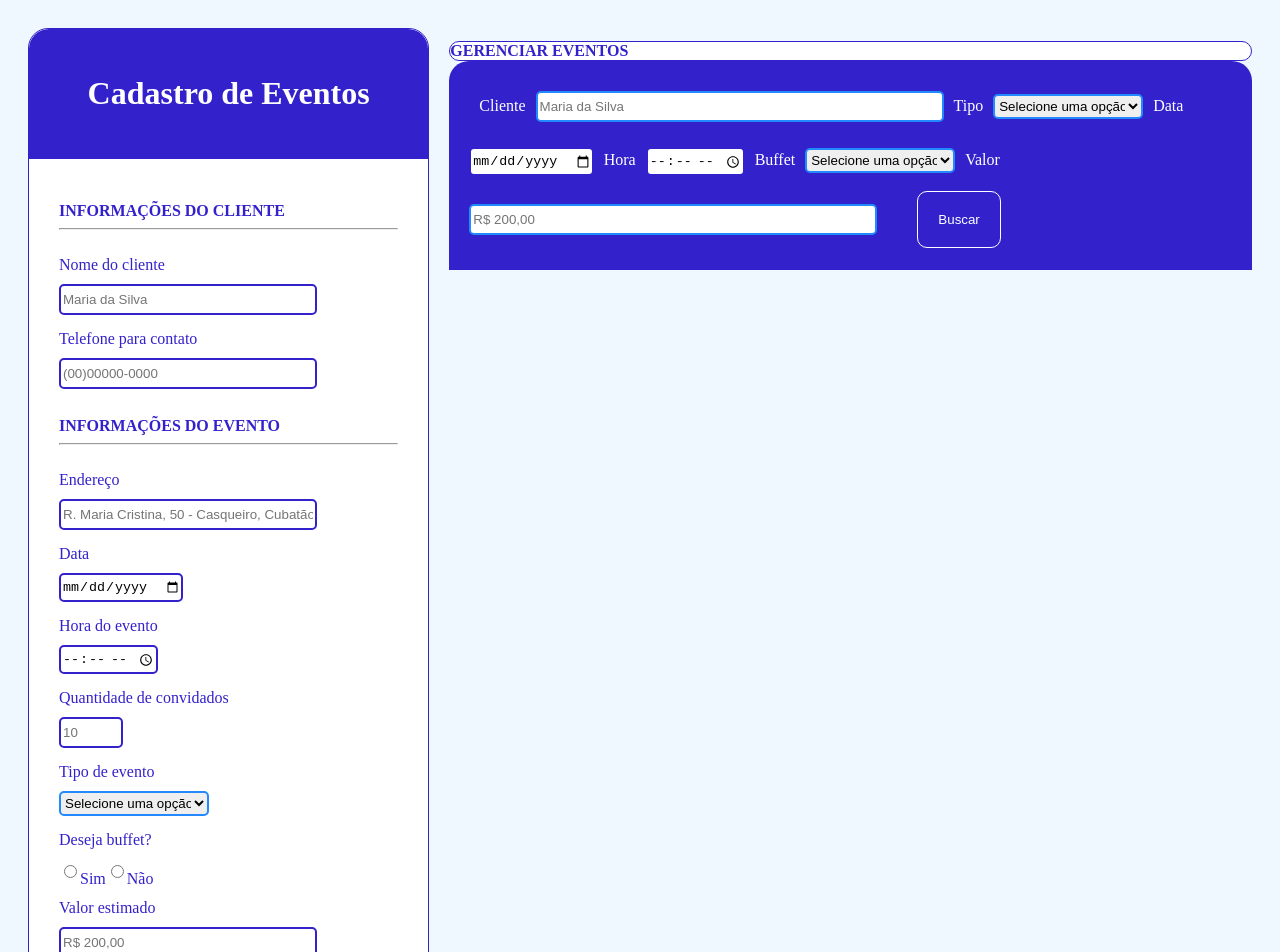
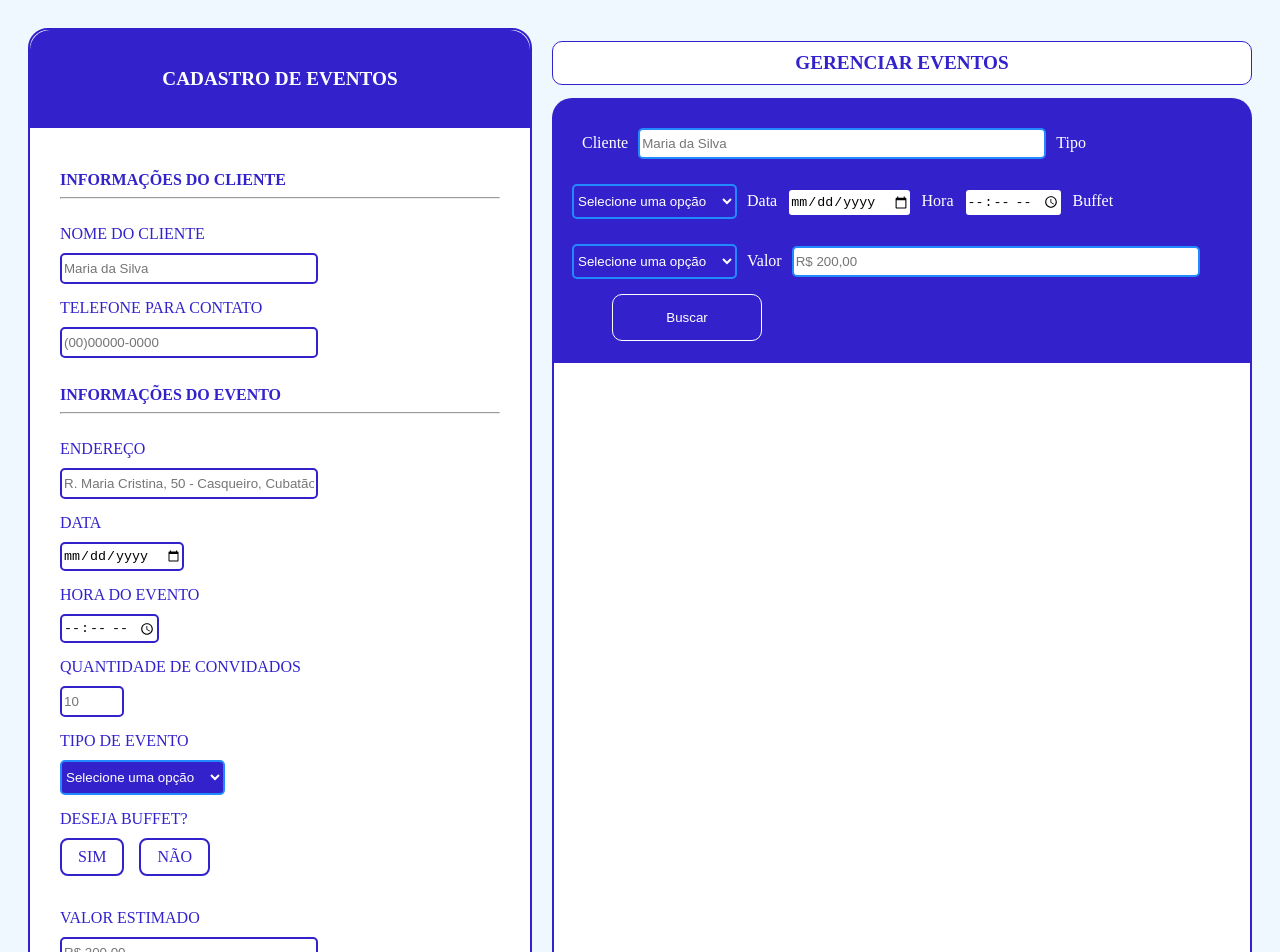
Before and after one commit to Isaavs04/SiteEventosReact, a React (Vite) app in the folder GestaoEventos/: page / in a window 1280 px wide. Shown: the top 952 px of the page. Built offline with nearby package versions, Linux system fonts and the light colour scheme.

Commit message:
Design do CRUD terminado

```diff
--- a/GestaoEventos/src/App.css
+++ b/GestaoEventos/src/App.css
@@ -2,9 +2,33 @@ body{
     background-color: aliceblue;
 }
 
+input[type="radio"] {
+  display: none;
+}
+.radio-label {
+  display: inline-block;
+  padding: 8px 16px;
+  border: 2px solid #3322cc;
+  border-radius: 8px;
+  color: #3322cc;
+  cursor: pointer;
+  transition: 0.3s;
+}
+
+input[type="radio"]:checked + .radio-label {
+  background-color: #3322cc;
+  color: white;
+}
+.grupo-radio {
+  display: flex;
+  gap: 15px;
+  margin-top: 10px;
+  margin-bottom: 15px;
+}
+
 .container-principal {
-  display: grid;
-  grid-template-columns: 1fr 2fr;
+ display: grid;
+  grid-template-columns: 1fr 3fr;
   gap: 20px;
   padding: 20px;
 }
@@ -27,12 +51,20 @@ body{
 }
 #Cadastro{
     background-color: white;
+    border: 2px #3322cc solid;
     border-radius: 20px 20px 0px 0px;
-    border: 1px #3322cc solid;
+    border-radius: 20px;
+    text-transform: uppercase;
+    width: 500px;
+    height: 100%;
+}
+#cdTitulo{
+    font-size: larger;
 }
 #formEvento{
     color: #3322cc;
     background-color: white;
+    border-radius: 0px 0px 20px 20px;
     padding: 30px;
 }
 h2{
@@ -51,9 +83,10 @@ input{
 .btnCadastro{
     color: white;
     background-color: #3322cc;
-    padding: 20px;
+    padding: 15px;
     border: #3322cc 1px solid;
     border-radius: 10px;
+     width: 150px;
 }
 .btnCadastro:hover{
     color: #3322cc;
@@ -88,12 +121,15 @@ hr{
     gap: 10px;
 }
 select{
+    background-color: #3322cc;
+    color: white;
     margin-top: 10px;
     height: 25px;
     margin-bottom: 15px;
     border: #2389ff 2px solid;
     border-radius: 5px;
-    width: 150px;
+    width: 165px;
+    height: 35px;
 }
 
  .labelCabecalho{
@@ -105,9 +141,10 @@ select{
     margin-left: 40px;
     background-color:#3322cc ;
     color: white;
-    padding: 20px;
+    padding: 15px;
     border: white 1px solid;
     border-radius: 10px;
+     width: 150px;
  }
  .btnBuscar:hover{
     background-color: white;
@@ -116,6 +153,9 @@ select{
  }
 
  .tituloGere{
+    display: flex;
+    justify-content: center;
+    text-align: center;
     color: #3322cc;
     background-color: white;
     border: #3322cc 1px solid;
@@ -123,4 +163,69 @@ select{
     align-items: center;
     border-radius: 10px;
     text-align: center;
+    font-size: larger;
+    text-transform: uppercase;
+    padding: 10px;
  }
+
+ /*Estilização do card*/
+ .card{
+    border: 1px solid #3322cc;
+    border-radius: 20px;
+    background-color: white;
+    color: #3322cc;
+    width: 340px;
+ }
+ .cardCabecalho{
+    background-color: #3322cc;
+    border-radius:  20px 20px 0px 0px;
+    color: white;
+    text-transform: uppercase;
+    padding: 20px;
+ }
+
+ .btnFechar{
+    background-color: #3322cc;
+    color: white;
+    border: white 1px solid;
+    border-radius: 5px;
+    padding: 10px;
+    width: 45px;
+    margin-left: 100px;
+    font-weight: bolder;
+ }
+ .btnFechar:hover{
+    background-color: white;
+    color: #3322cc;
+    border: #2389ff 1px solid;
+    border-radius: 5px;
+ }
+ .cardCorpo{
+    padding: 20px;
+ }
+ .btnEditar{
+    text-align: center;
+     color: white;
+    background-color: #3322cc;
+    padding: 15px;
+    border: #3322cc 1px solid;
+    border-radius: 10px;
+    width: 150px;
+}
+.btnEditar:hover{
+    color: #3322cc;
+    background-color: white;
+}
+#Colocarcards {
+  display: grid;
+  grid-template-columns: repeat(3, 1fr);
+  gap: 15px;
+  padding: 20px;
+  height: 780px;
+  overflow-y: auto;
+  align-content: start;
+  background-color: white;
+  border: 2px solid #3322cc;
+  border-radius: 0px 0px 20px 20px;
+  margin-top: 0px;
+}
--- a/GestaoEventos/src/App.jsx
+++ b/GestaoEventos/src/App.jsx
@@ -1,6 +1,7 @@
 import { useState } from 'react'
 import { CadastrarEvento } from './CadastroEvento';
 import { GerirEventos } from './GerenciamentoEventos';
+import { Card } from './CardEvento';
 import heroImg from './assets/hero.png'
 import reactLogo from './assets/react.svg'
 import viteLogo from './assets/vite.svg'
--- a/GestaoEventos/src/CadastroEvento.jsx
+++ b/GestaoEventos/src/CadastroEvento.jsx
@@ -1,43 +1,43 @@
-export function CadastrarEvento(){
-    return(
+export function CadastrarEvento() {
+    return (
         <>
             <div id="Cadastro">
                 <div id="cabecalhoGerirEvento">
-        <h1>Cadastro de Eventos</h1>
+                    <h1 id="cdTitulo">Cadastro de Eventos</h1>
                 </div>
                 <div id="formEvento">
                     <h2>Informações do cliente</h2>
                     <hr></hr>
-        <br/>
+                    <br />
                     <label>Nome do cliente</label>
-         <br/>
-        <input className="inputPersonalizado" type="text" placeholder="Maria da Silva"/>
-        <br/>
+                    <br />
+                    <input className="inputPersonalizado" type="text" placeholder="Maria da Silva" />
+                    <br />
                     <label>Telefone para contato</label>
-         <br/>
-        <input className="inputPersonalizado" type="tel" placeholder="(00)00000-0000"/>
-        <br/>
+                    <br />
+                    <input className="inputPersonalizado" type="tel" placeholder="(00)00000-0000" />
+                    <br />
                     <h2>Informações do evento</h2>
                     <hr></hr>
-        <br/>
+                    <br />
                     <label>Endereço</label>
-         <br/>
-        <input className="inputPersonalizado" type="text" placeholder="R. Maria Cristina, 50 - Casqueiro, Cubatão"/>
-        <br/>
+                    <br />
+                    <input className="inputPersonalizado" type="text" placeholder="R. Maria Cristina, 50 - Casqueiro, Cubatão" />
+                    <br />
                     <label>Data</label>
-         <br/>
-        <input type="date"/>
-        <br/>
+                    <br />
+                    <input type="date" />
+                    <br />
                     <label>Hora do evento</label>
-         <br/>
-        <input type="time"/>
-        <br/>
+                    <br />
+                    <input type="time" />
+                    <br />
                     <label>Quantidade de convidados</label>
-         <br/>
-        <input type="number" placeholder="10" min={5} max={200}/>
-        <br/>
+                    <br />
+                    <input type="number" placeholder="10" min={5} max={200} />
+                    <br />
                     <label> Tipo de evento</label>
-        <br/>
+                    <br />
                     <select name="tipoEvento">
                         <option value="">Selecione uma opção</option>
                         <option value="Casamento">Casamento</option>
@@ -48,17 +48,22 @@ export function CadastrarEvento(){
                         <option value="Confraternizacao">Confraternização</option>
                         <option value="Palestra">Workshop/Palestra</option>
                     </select>
-        <br/>
+                    <br />
                     <label>Deseja buffet?</label>
-        <br/>
-        <label><input type="radio" name="buffet" value="Sim" />Sim</label>
-        <label><input type="radio" name="buffet" value="Nao" />Não</label>
-        <br/>
+                    <br />
+                    <div className="grupo-radio">
+                        <input type="radio" id="buffetSim" name="buffet" value="Sim" />
+                        <label htmlFor="buffetSim" className="radio-label">Sim</label>
+
+                        <input type="radio" id="buffetNao" name="buffet" value="Nao" />
+                        <label htmlFor="buffetNao" className="radio-label">Não</label>
+                    </div>
+                    <br />
                     <label>Valor estimado</label>
-         <br/>
-        <input className="inputPersonalizado" type="text" placeholder="R$ 200,00"/>
-        <br/>
-        <button className="btnCadastro" type="submit">Cadastrar Evento</button>
+                    <br />
+                    <input className="inputPersonalizado" type="text" placeholder="R$ 200,00" />
+                    <br />
+                    <button className="btnCadastro" type="submit">Salvar Evento</button>
                 </div>
             </div>
 
--- /dev/null
+++ b/GestaoEventos/src/CardEvento.jsx
@@ -0,0 +1,21 @@
+export function Card(){
+    return(
+        <div className="card">
+            <div className="cardCabecalho">
+                <span className="tipoE">Tipo de Evento</span>
+                <button className="btnFechar">X</button>
+            </div>
+            <div className="cardCorpo">
+                <p><strong>Cliente:</strong> Nome do cliente</p>
+                <p><strong>Endereço:</strong> R. Maria Cristina, 50 - Casqueiro, Cubatão</p>
+                <p><strong>Telefone:</strong> (00)00000-0000</p>
+                <p><strong>Data:</strong> 00/00/0000</p>
+                <p><strong>Hora:</strong> 00:00</p>
+                <p><strong>Quantidade de convidados:</strong> 10</p>
+                <p><strong>Buffet:</strong> Sim</p>
+                <p><strong>Valor:</strong> R$ 200,00</p>
+                <button className="btnEditar">Editar Evento</button>
+            </div>
+        </div>
+    );
+}
--- a/GestaoEventos/src/GerenciamentoEventos.jsx
+++ b/GestaoEventos/src/GerenciamentoEventos.jsx
@@ -2,7 +2,7 @@ export function GerirEventos() {
     return (
         <>
             <div id="segundaColuna">
-                <h2 className="tituloGere">Gerenciar Eventos</h2>
+                <h1 className="tituloGere">Gerenciar Eventos</h1>
                 <div id="Cabecacalho">
                     <label className="labelCabecalho">Cliente</label>
                     <input className="inputPersonalizadoGerenciar" type="text" placeholder="Maria da Silva" />
```
Lines whose indentation alone changed are shown as unchanged.
